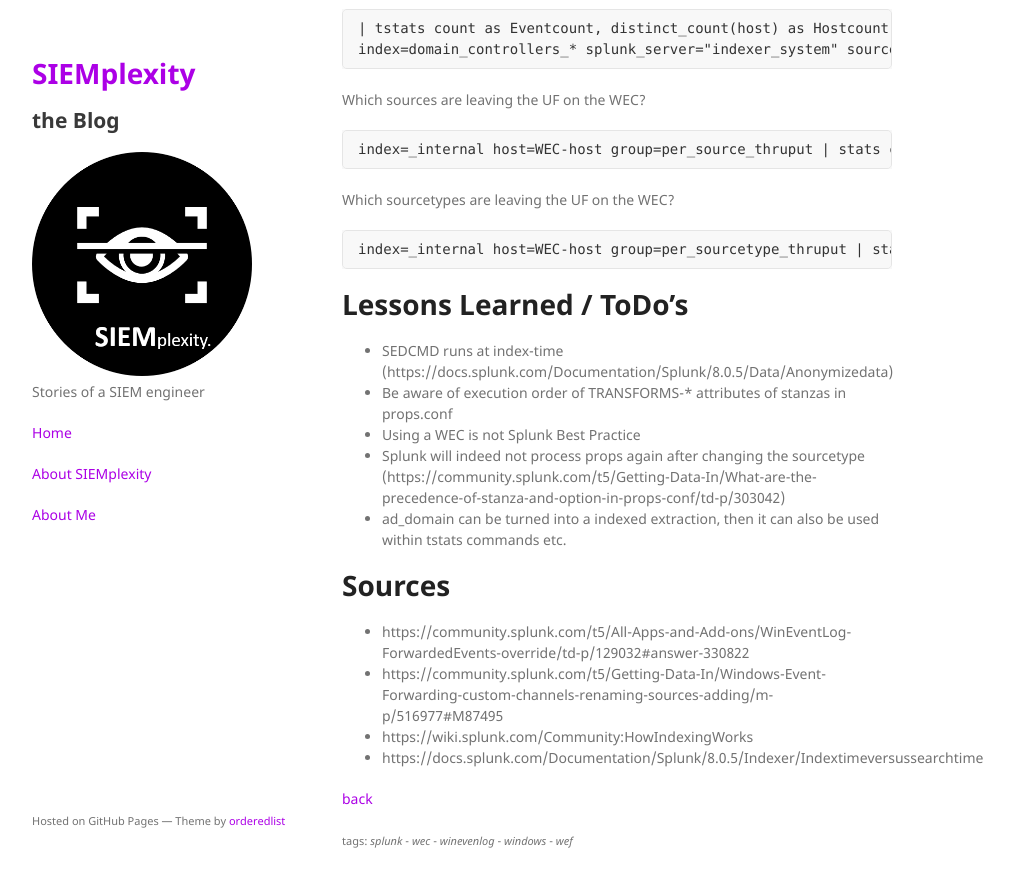
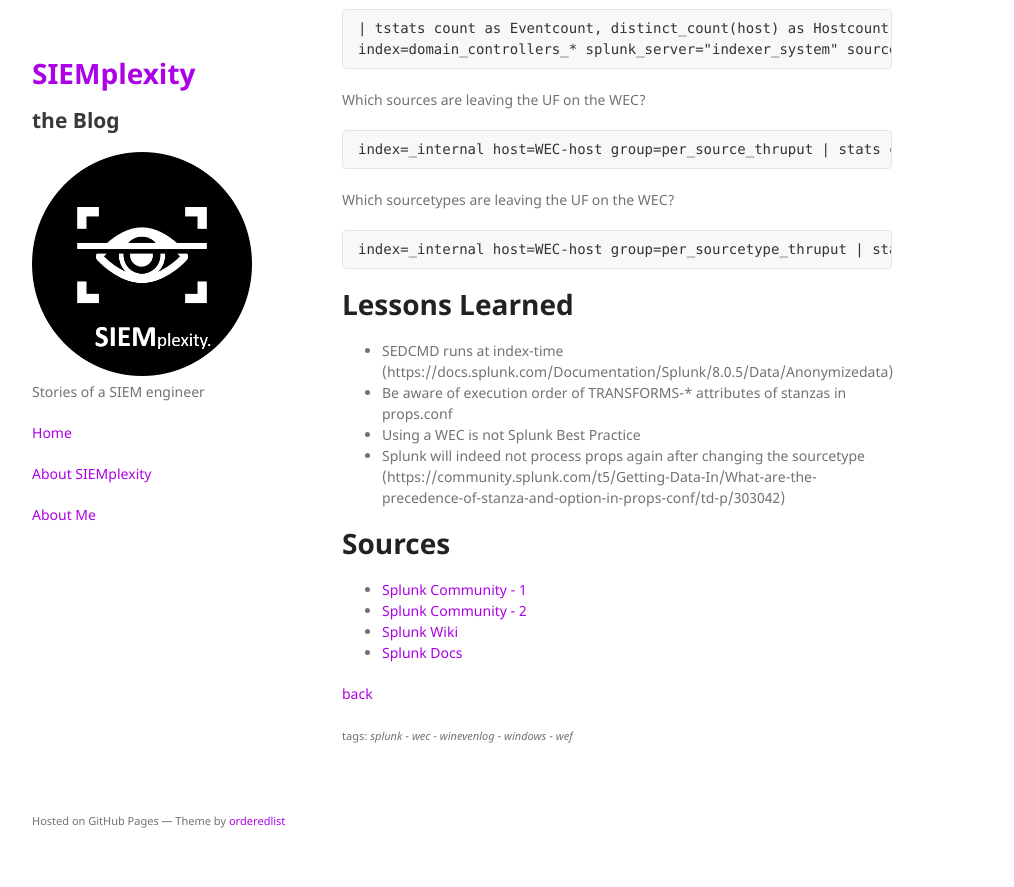
Before and after one commit to Lombs/lombs.github.io, a Jekyll site: the page built from _posts/2020-09-02-wec-integration-splunk.md, in a window 1280 px wide and 900 px high, scrolled down 4722 px. Shown: the top 887 px of the window, without its empty margins (178-1192 px from the left). Built offline with Jekyll 4.4.1, drawn with Linux system fonts in a browser that asks for light colours.

Commit message:
New draft

````diff
--- a/_config.yml
+++ b/_config.yml
@@ -4,3 +4,4 @@
 description: Stories of a SIEM engineer
 show_downloads: false
 theme: jekyll-theme-minimal
+baseurl: /
--- a/_layouts/default.html
+++ b/_layouts/default.html
@@ -7,7 +7,7 @@
 
 {% seo %}
     <link rel="stylesheet" href="{{ "/assets/css/style.css?v=" | append: site.github.build_revision | relative_url }}">
-    <link rel="shortcut icon" type="image/x-icon" href="assets/favicon/favicon.ico">
+    <link rel="shortcut icon" type="image/x-icon" href="/assets/favicon/favicon.ico?">
     <!--[if lt IE 9]>
     <script src="https://cdnjs.cloudflare.com/ajax/libs/html5shiv/3.7.3/html5shiv.min.js"></script>
     <![endif]-->
--- a/_posts/2020-09-02-wec-integration-splunk.md
+++ b/_posts/2020-09-02-wec-integration-splunk.md
@@ -220,18 +220,17 @@
 index=_internal host=WEC-host group=per_sourcetype_thruput | stats count by series
 ```
 
-# Lessons Learned / ToDo's
+# Lessons Learned
 - SEDCMD runs at index-time (https://docs.splunk.com/Documentation/Splunk/8.0.5/Data/Anonymizedata)
 - Be aware of execution order of TRANSFORMS-* attributes of stanzas in props.conf
 - Using a WEC is not Splunk Best Practice
 - Splunk will indeed not process props again after changing the sourcetype (https://community.splunk.com/t5/Getting-Data-In/What-are-the-precedence-of-stanza-and-option-in-props-conf/td-p/303042)
-- ad_domain can be turned into a indexed extraction, then it can also be used within tstats commands etc.
 
 # Sources
 
-- https://community.splunk.com/t5/All-Apps-and-Add-ons/WinEventLog-ForwardedEvents-override/td-p/129032#answer-330822
-- https://community.splunk.com/t5/Getting-Data-In/Windows-Event-Forwarding-custom-channels-renaming-sources-adding/m-p/516977#M87495
-- https://wiki.splunk.com/Community:HowIndexingWorks
-- https://docs.splunk.com/Documentation/Splunk/8.0.5/Indexer/Indextimeversussearchtime
+- [Splunk Community - 1](https://community.splunk.com/t5/All-Apps-and-Add-ons/WinEventLog-ForwardedEvents-override/td-p/129032#answer-330822)
+- [Splunk Community - 2](https://community.splunk.com/t5/Getting-Data-In/Windows-Event-Forwarding-custom-channels-renaming-sources-adding/m-p/516977#M87495)
+- [Splunk Wiki](https://wiki.splunk.com/Community:HowIndexingWorks)
+- [Splunk Docs](https://docs.splunk.com/Documentation/Splunk/8.0.5/Indexer/Indextimeversussearchtime)
 
 [back](./)
--- a/about.md
+++ b/about.md
@@ -10,12 +10,11 @@
 <dt>Title</dt>
 <dd>SIEM Engineer</dd>
 <dt>Profiles</dt>
-<dd>LinkedIn</dd>
-<dd>Xing</dd>
+<dd><a href="https://de.linkedin.com/public-profile/in/daniel-lombardo-17806463">LinkedIn</a></dd>
+<dd><a href="https://www.xing.com/profile/Daniel_Lombardo2">Xing</a></dd>
 <dd><a href="{{ site.github.owner_url }}">GitHub</a></dd>
 <dt>Country</dt>
 <dd>Germany</dd>
 </dl>
 
-
 [back](./)
````
